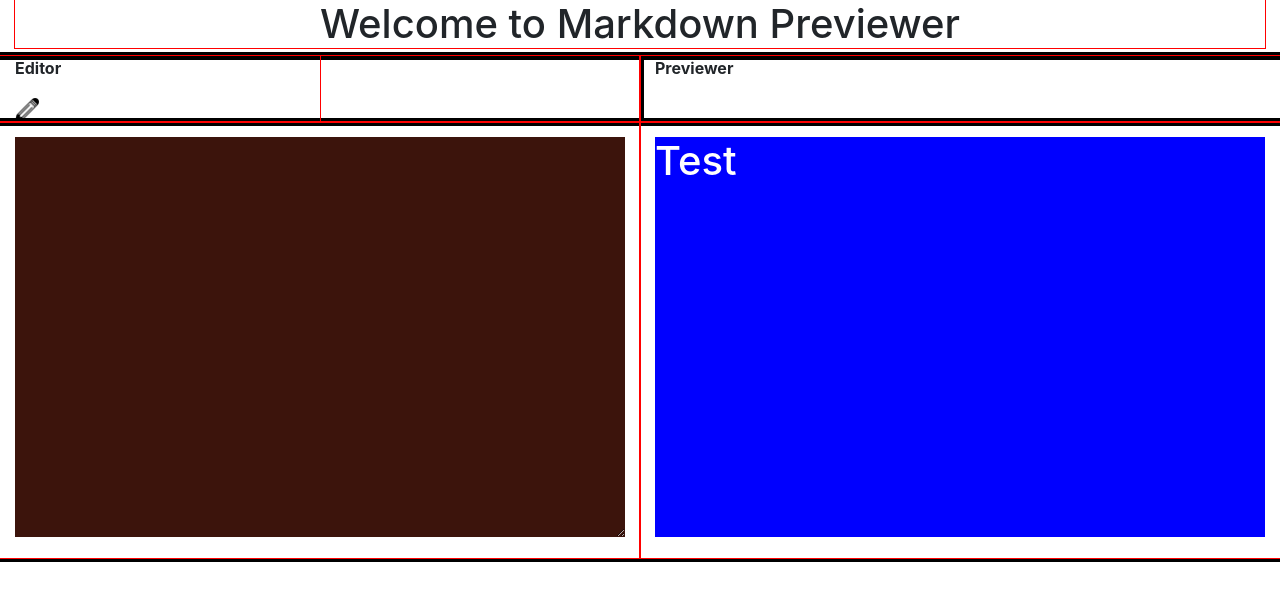
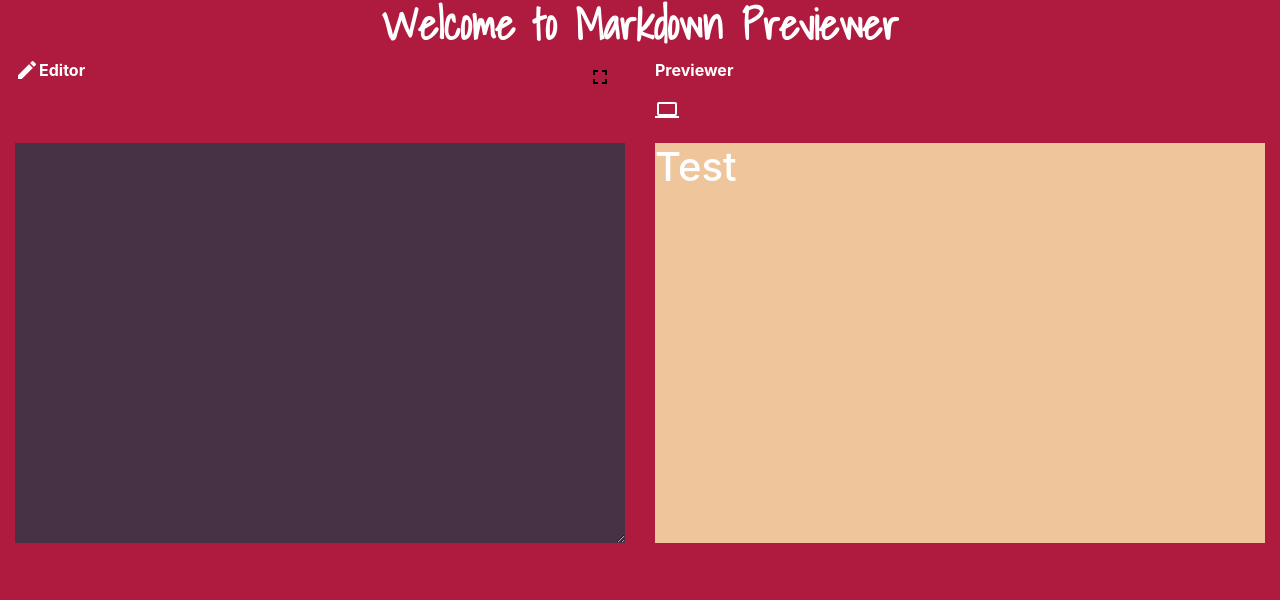
Before and after one commit to Gc0rp/markdown-previewer, a React app: page / in a window 1280 px wide. Shown: the top 600 px of the page. Built offline with nearby package versions, Linux system fonts and the light colour scheme.

Commit message:
Added icons and modified styles.

```diff
--- a/src/components/App2.js
+++ b/src/components/App2.js
@@ -2,11 +2,16 @@ import React from 'react';
 import styled from 'styled-components';
 
 import MarkdownPreview from './MarkdownPreview';
-import logo from '../images/edit.png';
 
 const Heading = styled.h1 `
     text-align: center;
-    outline: 1px solid red;
+    font-family: 'Shadows Into Light', cursive;
+    font-size: 42px;
+`;
+
+const ScreenTile = styled.div `
+    text-align: right;
+    // outline: 1px solid red;
 `;
 
 const App = () => {
@@ -15,7 +20,7 @@ const App = () => {
             <div className="row">
                 <div className="col-lg-12">
                     <Heading>
-                        Welcome to Markdown Previewer
+                        <strong>Welcome to Markdown Previewer</strong>
                     </Heading>
                 </div>
             </div>
@@ -23,16 +28,25 @@ const App = () => {
             <div className="row">
                 <div className="col-lg-6">
                     <div className="row">
-                        <div className="col-lg-6">
+                        <div className="col-lg-6" style={{display: "flex"}}>
+                            <i className="material-icons">edit</i>
                             <p>Editor</p>
-                            <img src={logo} alt="Logo"/>
                         </div>
+
+                        <ScreenTile className="col-lg-6">
+                            <button type="button" className="btn btn-default">
+                                <i className="material-icons"> fullscreen </i>
+                            </button>
+                        </ScreenTile>
                     </div>
 
                 </div>
 
                 <div className="col-lg-6">
                     <p>Previewer</p>
+                    <i class="material-icons">
+computer
+</i>
                 </div>
             </div>
 
--- a/src/components/MarkdownPreview.js
+++ b/src/components/MarkdownPreview.js
@@ -4,7 +4,7 @@ import styled from 'styled-components';
 
 
 const UserText = styled.textarea `
-    background-color: #3C140C;
+    background-color: #473144;
     color: white;
     border: none;
     width: 100%;
@@ -15,7 +15,7 @@ const UserText = styled.textarea `
 
 const GeneratedOutput = styled.div `
     width: 100%;
-    background-color: blue;
+    background-color: #EFC69B;
     color: white;
     border: none;
     min-height: 50vh;
--- a/src/constants/css/globalStyleSheet.js
+++ b/src/constants/css/globalStyleSheet.js
@@ -5,22 +5,32 @@ const RowStyles = `
         box-sizing: border-box;
     }
 
+    body{
+        background-color: #AF1B3F;
+        color: white;
+    }
+
     .container{
-        outline: 1px solid red;
+        // outline: 1px solid red;
         width: 100%;
     }
     .row {
-        outline: 4px solid black;
+        // outline: 4px solid black;
     }
 
     .col-lg-6 {
-        outline: 1px solid red;
+        // outline: 1px solid red;
 
     }
 
     .col-lg-6 p {
         font-weight: bold;
     }
+
+    .btn-default {
+        background-color:#AF1B3F;
+    }
+
 `;
 
 export default RowStyles;
--- a/src/index.html
+++ b/src/index.html
@@ -5,12 +5,17 @@
         <meta name="viewport" content="width=device-width, initial-scale=1.0" />
         <meta http-equiv="X-UA-Compatible" content="ie=edge" />
         <link rel="icon" href="/favicon.ico" />
-        <link
-            href="https://fonts.googleapis.com/css?family=Open+Sans"
-            rel="stylesheet"
-        />
 
-        <link rel="stylesheet" href="https://stackpath.bootstrapcdn.com/bootstrap/4.1.3/css/bootstrap.min.css" integrity="sha384-MCw98/SFnGE8fJT3GXwEOngsV7Zt27NXFoaoApmYm81iuXoPkFOJwJ8ERdknLPMO" crossorigin="anonymous">
+        <link href="https://fonts.googleapis.com/css?family=Shadows+Into+Light&display=swap"
+        rel="stylesheet">
+
+        <link rel="stylesheet"
+        href="https://stackpath.bootstrapcdn.com/bootstrap/4.1.3/css/bootstrap.min.css"
+        integrity="sha384-MCw98/SFnGE8fJT3GXwEOngsV7Zt27NXFoaoApmYm81iuXoPkFOJwJ8ERdknLPMO"
+        crossorigin="anonymous">
+
+        <link href="https://fonts.googleapis.com/icon?family=Material+Icons"
+        rel="stylesheet">
 
         <title>Markdown Previewer</title>
     </head>
```
